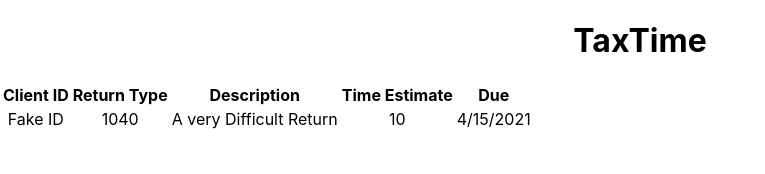
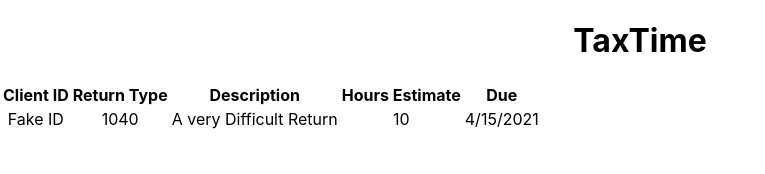
Before and after one commit to joshgumerove/tax-time-react, a React (Create React App) app: page / in a window 1280 px wide. Shown: the top 174 px of the page, without its empty margins (0-765 px from the left). Built offline with nearby package versions, Linux system fonts and the light colour scheme; no server answers.

Commit message:
fetch data from backend

```diff
--- a/src/components/Headers.jsx
+++ b/src/components/Headers.jsx
@@ -5,7 +5,7 @@ const Headers = () => {
     "Client ID",
     "Return Type",
     "Description",
-    "Time Estimate",
+    "Hours Estimate",
     "Due",
   ];
 
@@ -13,7 +13,7 @@ const Headers = () => {
     <React.Fragment>
       <tr>
         {headersArray.map((header) => {
-          return <th>{header}</th>;
+          return <th key={header}>{header}</th>;
         })}
       </tr>
     </React.Fragment>
--- a/src/components/TableData.jsx
+++ b/src/components/TableData.jsx
@@ -1,6 +1,16 @@
-import React from "react";
+// import React from "react";
+import React, { useEffect, useState } from "react";
 
 const TableData = () => {
+  let [data, setData] = useState([]);
+
+  useEffect(() => {
+    fetch("http://localhost:3001/api/returns")
+      .then((response) => response.json())
+      .then((data) => setData(data));
+  }, []);
+
+  console.log(data);
   return (
     <React.Fragment>
       <tr>
```
